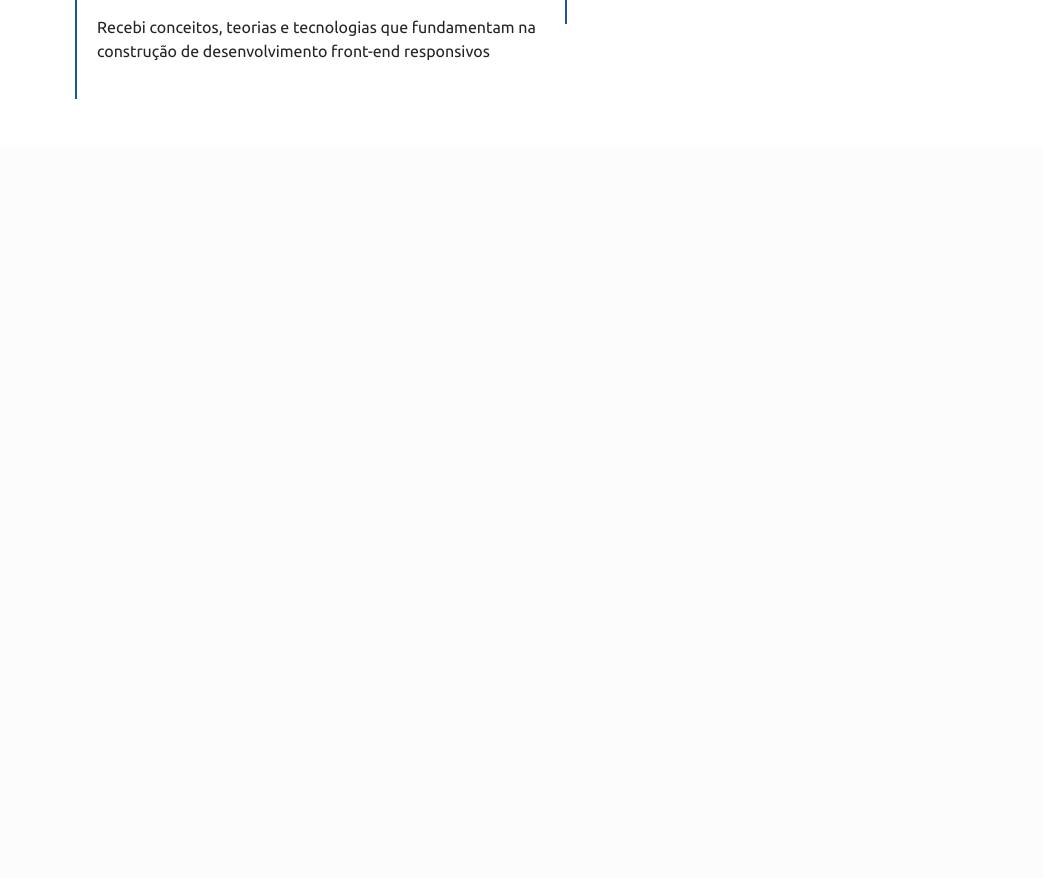
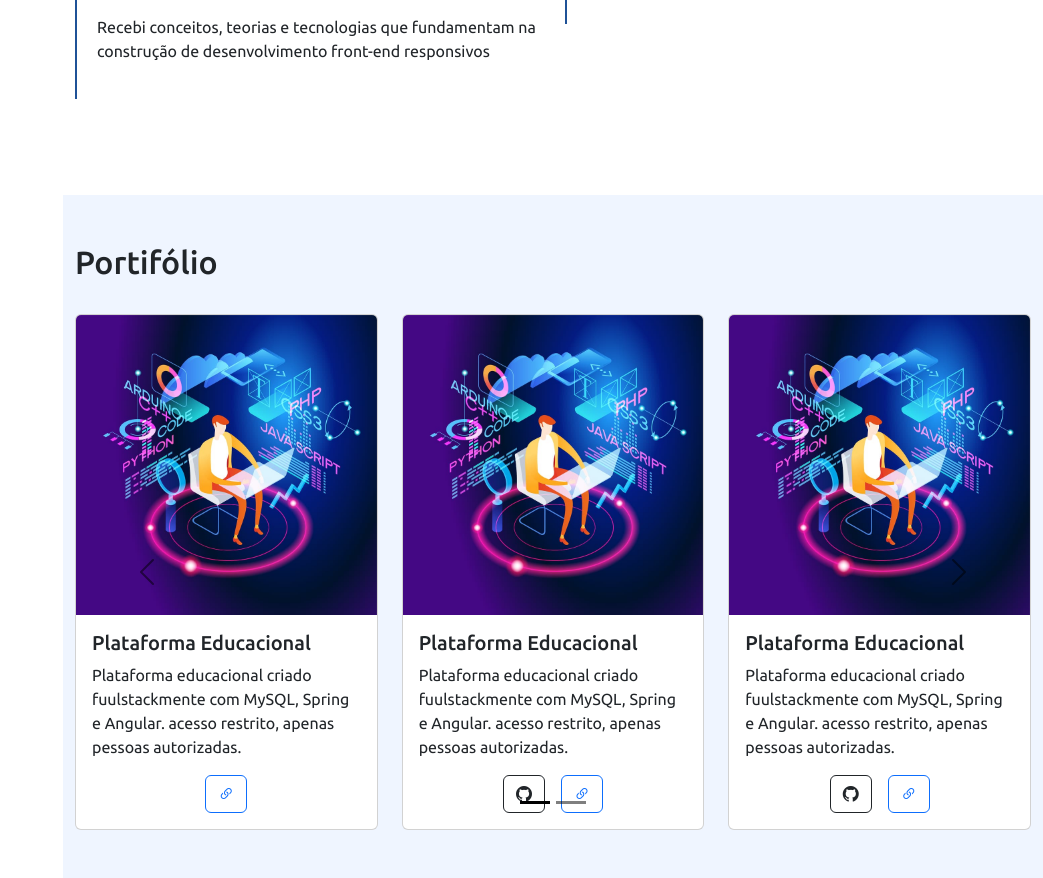
Before and after one commit to Mr1984-Pinheiro/Portifolio, a Flask app: page / in a window 1280 px wide. Shown: the part 3099-3977 px from the top of the page, without its empty margins (237-1280 px from the left). Before the commit the page ends 3198 px from the top, so only its background shows below. Run offline with Flask 2, Linux system fonts and the light colour scheme; some libraries are stand-ins or nearby versions.

Commit message:
Potifolio Cards

```diff
--- a/templates/index.html
+++ b/templates/index.html
@@ -448,9 +448,99 @@
               </div>
            </div>
          </div>
+      </section>
 
+      <section id="portifolio" class="section-bg mt-5">
+          <div class="container pb-5 pt-5">
+              <h2 class="pb-4">Portifólio</h2>
 
+              <div id="carouselPortifolio" class="carousel carousel-dark slide" data-bs-ride="carousel">
+                <div class="carousel-indicators">
+                  <button type="button" data-bs-target="#carouselPortifolio" data-bs-slide-to="0" class="active" aria-current="true" aria-label="Slide 1"></button>
+                  <button type="button" data-bs-target="#carouselPortifolio" data-bs-slide-to="1" aria-label="Slide 2"></button>
+                </div>
+                <div class="carousel-inner">
 
+                  <div class="carousel-item active" data-bs-interval="10000">
+
+                    <div class="row row-cols-1 row-cols-md-3 g-4">
+                      <div class="col">
+                        <div class="card">
+                          <img src="../static/img/programação.jpg" class="card-img-top" alt="just another image">
+                          <div class="card-body">
+                            <h5 class="card-title">Plataforma Educacional</h5>
+                            <p class="card-text">Plataforma educacional criado fuulstackmente com MySQL, Spring e Angular.
+                              acesso restrito, apenas pessoas autorizadas.
+                            </p>
+                            <div class="d-flex justify-content-center">
+                                  <a href="http://generationbrasil.online/#/login"
+                                  target="_blank"
+                                  class="btn btn-outline-primary"
+                                  ><i class="bi bi-link-45deg"></i></a>
+                            </div>
+                          </div>
+                        </div>
+                      </div>
+                      <div class="col">
+                        <div class="card">
+                          <img src="../static/img/programação.jpg" class="card-img-top" alt="just another image">
+                          <div class="card-body">
+                            <h5 class="card-title">Plataforma Educacional</h5>
+                            <p class="card-text">Plataforma educacional criado fuulstackmente com MySQL, Spring e Angular.
+                              acesso restrito, apenas pessoas autorizadas.
+                            </p>
+                            <div class="d-flex justify-content-center">
+                              <a href="http://generationbrasil.online/#/login"
+                                  target="_blank"
+                                  class="btn btn-outline-dark me-3"
+                                  ><i class="bi bi-github"></i></a>
+                                  <a href="http://generationbrasil.online/#/login"
+                                  target="_blank"
+                                  class="btn btn-outline-primary"
+                                  ><i class="bi bi-link-45deg"></i></a>
+                           </div>
+                          </div>
+                        </div>
+                      </div>
+                      <div class="col">
+                        <div class="card">
+                          <img src="../static/img/programação.jpg" class="card-img-top" alt="just another image">
+                          <div class="card-body">
+                            <h5 class="card-title">Plataforma Educacional</h5>
+                            <p class="card-text">Plataforma educacional criado fuulstackmente com MySQL, Spring e Angular.
+                              acesso restrito, apenas pessoas autorizadas.
+                            </p>
+                            <div class="d-flex justify-content-center">
+                              <a href="http://generationbrasil.online/#/login"
+                                  target="_blank"
+                                  class="btn btn-outline-dark me-3"
+                                  ><i class="bi bi-github"></i></a>
+                                  <a href="http://generationbrasil.online/#/login"
+                                  target="_blank"
+                                  class="btn btn-outline-primary"
+                                  ><i class="bi bi-link-45deg"></i></a>
+                        </div>
+                      </div>
+
+                    </div>
+
+                  </div>
+                  <div class="carousel-item" data-bs-interval="2000">
+
+                  </div>
+
+                </div>
+                <button class="carousel-control-prev" type="button" data-bs-target="#carouselPortifolio" data-bs-slide="prev">
+                  <span class="carousel-control-prev-icon" aria-hidden="true"></span>
+                  <span class="visually-hidden">Previous</span>
+                </button>
+                <button class="carousel-control-next" type="button" data-bs-target="#carouselPortifolio" data-bs-slide="next">
+                  <span class="carousel-control-next-icon" aria-hidden="true"></span>
+                  <span class="visually-hidden">Next</span>
+                </button>
+              </div>
+
+          </div>
       </section>
 
     </main>
```
Also changed, not shown: static/img/programação.jpg (added).
